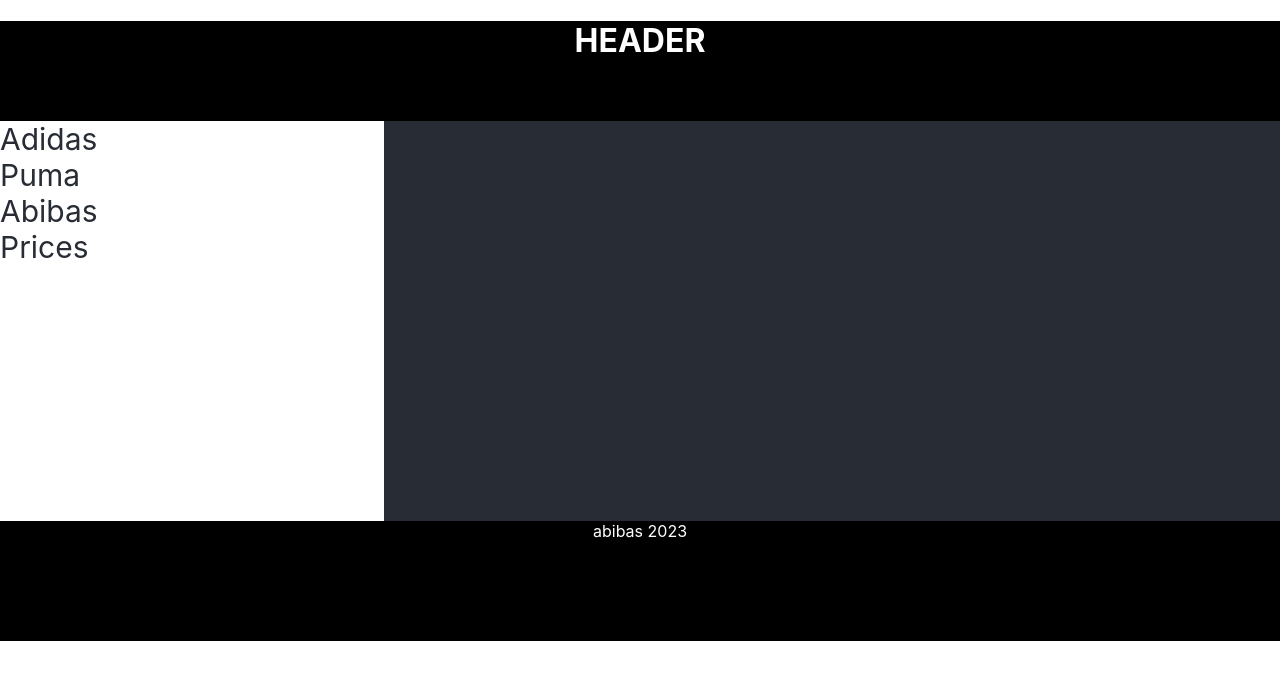
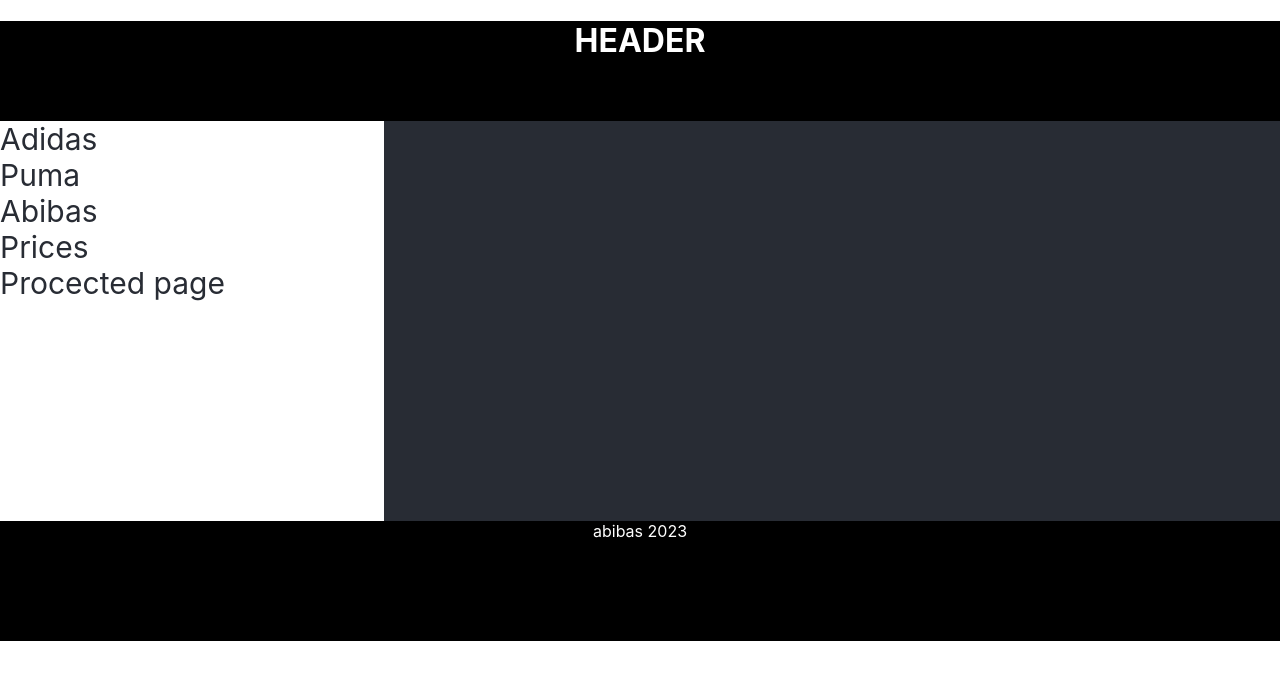
Before and after one commit to john1925brown/training__react, a React (Create React App) app: page / in a window 1280 px wide. Shown: the top 680 px of the page. Built offline with nearby package versions, Linux system fonts and the light colour scheme.

Commit message:
protected route

```diff
--- a/src/router_dom/src/AppRouter.tsx
+++ b/src/router_dom/src/AppRouter.tsx
@@ -50,17 +50,19 @@
               Prices
             </NavLink>
           </div>
+          <div>
+            <NavLink
+              className={({ isActive }) =>
+                isActive ? styles.activeNavLink : styles.navLink
+              }
+              to={PATH.PROTECTED_PAGE}
+            >
+              Procected page
+            </NavLink>
+          </div>
         </div>
         <div className={styles.content}>
           <Outlet />
-          {/* <Routes>
-            <Route path="/" element={<Navigate to={PATH.ADIDAS} />} />
-            <Route path={PATH.PUMA} element={<Puma />} />
-            <Route path={PATH.PAGE3} element={<Abibas />} />
-            <Route path={PATH.ERROR404} element={<Error404 />} />
-            <Route path={PATH.PRICES} element={<Prices />} />
-
-          </Routes> */}
         </div>
       </div>
       <div className={styles.footer}>abibas 2023</div>
--- a/src/router_dom/src/components/pages/Error404.tsx
+++ b/src/router_dom/src/components/pages/Error404.tsx
@@ -1,4 +1,3 @@
-import React from 'react';
 
 export const Error404 = () => {
     return (
--- /dev/null
+++ b/src/router_dom/src/components/pages/ProtectedPage.tsx
@@ -0,0 +1,3 @@
+export const ProtectedPage = () => {
+  return <>ProcectedPage</>;
+};
--- a/src/router_dom/src/generics.ts
+++ b/src/router_dom/src/generics.ts
@@ -4,7 +4,7 @@
 }
 
 // Пример 1: Фильтрация чисел
-const numbers = [1, 2, 3, 4, 5]
+export const numbers = [1, 2, 3, 4, 5]
 const isEven = (num: number) => num % 2 === 0
 
 console.log(filterArray(numbers, isEven)) // [2, 4]
--- /dev/null
+++ b/src/router_dom/src/routes/ProtectedRoute.tsx
@@ -0,0 +1,17 @@
+import { ReactNode, useState } from 'react';
+import { Navigate } from 'react-router-dom';
+
+type Props = {
+  children: ReactNode;
+};
+
+export const ProtectedRoute = ({ children }: Props) => {
+  const [logged, setLogged] = useState(false);
+
+  return (
+    <>
+      {/* @ts-ignore  */}
+      {logged ? children : <Navigate to={'/error404'} />}
+    </>
+  );
+};
--- a/src/router_dom/src/routes/router.tsx
+++ b/src/router_dom/src/routes/router.tsx
@@ -7,11 +7,14 @@
 import { Prices } from '../components/pages/Prices';
 import App from '../../../App';
 import { Model } from '../components/pages/Model';
+import { ProtectedRoute } from './ProtectedRoute';
+import { ProtectedPage } from '../components/pages/ProtectedPage';
 
 export const PATH = {
   ADIDAS: '/adidas',
   PUMA: '/puma',
   ABIBAS: '/abibas',
+  PROTECTED_PAGE: '/protected_page',
   PRICES: '/prices',
   ERROR404: '/error404',
   MODEL: '/:brandName/:modelId',
@@ -21,8 +24,12 @@
   {
     path: '/',
     element: <App />,
-    errorElement: <Error404 />,
+    errorElement: <Error404/>,
     children: [
+      {
+        path: PATH.ERROR404,
+        element: <Error404 />,
+      },
       {
         path: PATH.ADIDAS,
         element: <Adidas />,
@@ -40,13 +47,17 @@
         element: <Prices />,
       },
       {
+        path: PATH.PROTECTED_PAGE,
+        element: (
+          <ProtectedRoute>
+            <ProtectedPage />
+          </ProtectedRoute>
+        ),
+      },
+      {
         path: PATH.MODEL,
         element: <Model />,
       },
     ],
   },
 ]);
-
-{
-  /* <Route path="/:brandName/:modelId" element={<Model />} />; */
-}
```
